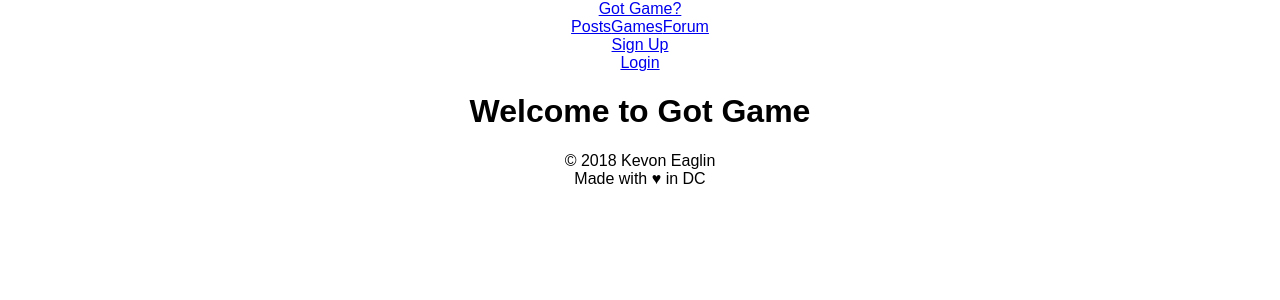
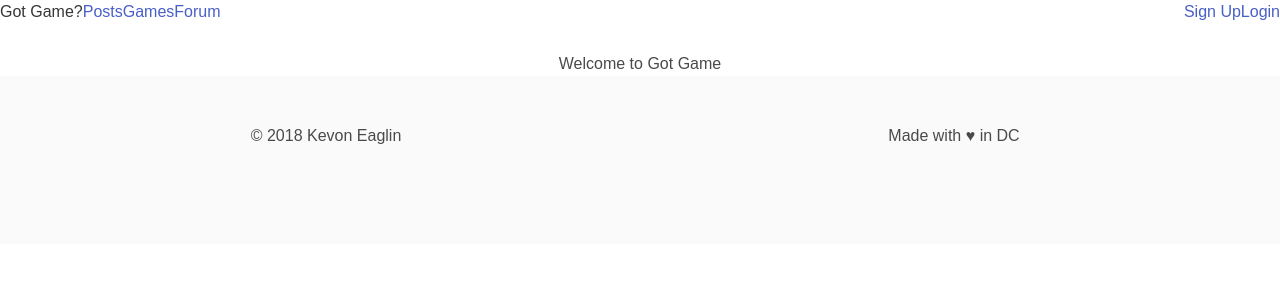
Before and after one commit to keaglin/p4front, a React (Create React App) app: page / in a window 1280 px wide. Shown: the top 300 px of the page. Built offline with nearby package versions, Linux system fonts and the light colour scheme.

Commit message:
emotion wired up

```diff
--- a/src/components/Footer.js
+++ b/src/components/Footer.js
@@ -2,10 +2,10 @@ import React from 'react'
 
 const Footer = () => {
   return (
-    <footer>
-      <div className="row">
-      <div className="col s2">&copy; 2018 Kevon Eaglin</div>
-      <div className="col s2 offset-s8">Made with &hearts; in DC</div>
+    <footer className="column footer">
+      <div className="columns">
+        <div className="column level-left">&copy; 2018 Kevon Eaglin</div>
+        <div className="column level-rigth">Made with &hearts; in DC</div>
       </div>
     </footer>
   )
--- a/src/components/Header.js
+++ b/src/components/Header.js
@@ -3,9 +3,11 @@ import { Link } from 'react-router-dom'
 
 const Header = () => {
 	return (
+		// <div  className="column">
 		<header>
+			{/* <div className="columns"> */}
 			<nav className="navbar" aria-label="main navigation">
-				<div className="navbar-brand">
+				<div className="navbar-brand level-left">
 					<Link to='/'>Got Game?</Link>
 					<div className="navbar-burger">
 						<span></span>
@@ -13,7 +15,7 @@ const Header = () => {
 						<span></span>
 					</div>
 				</div>
-				<div className="navbar-menu">
+				<div className="navbar-menu level-right">
 					<div className="navbar-start">
 						{/* navigation */}
 						<Link className="nav-item" to='/posts'>Posts</Link>
@@ -27,17 +29,9 @@ const Header = () => {
 					</div>
 				</div>
 			</nav>
-			{/* <nav className="navbar">
-				<div className="nav-wrapper">
-					<a href="#" className="brand-logo">Got Game?</a>
-					<ul id="nav-mobile" className="right hide-on-med-and-down">
-						<Link to='/posts'>Posts</Link>
-						<Link to='#'>Sign Up</Link>
-						<Link to='#'>Login</Link>
-					</ul>
-				</div>
-			</nav> */}
+		{/* </div> */}
 		</header>
+		// </div>
 	)
 }
 
--- a/src/css/App.css
+++ b/src/css/App.css
@@ -1,26 +1,18 @@
 .App {
-  text-align: center;
-  display: flex;
-  flex-direction: column;
-  justify-content: space-between !important;
-}
+  text-align: center; }
 
 .App-logo {
   animation: App-logo-spin infinite 20s linear;
-  height: 80px;
-}
+  height: 80px; }
 
 .App-header {
   background-color: #222;
   height: 150px;
   padding: 20px;
-  color: white;
-}
+  color: white; }
 
 .App-title {
-  font-size: 1.5em;
-}
+  font-size: 1.5em; }
 
 .App-intro {
-  font-size: large;
-}
+  font-size: large; }
--- /dev/null
+++ b/src/css/App.scss
@@ -0,0 +1,26 @@
+.App {
+  text-align: center;
+  // display: flex !important;
+  // flex-direction: column;
+  // justify-content: space-between;
+}
+
+.App-logo {
+  animation: App-logo-spin infinite 20s linear;
+  height: 80px;
+}
+
+.App-header {
+  background-color: #222;
+  height: 150px;
+  padding: 20px;
+  color: white;
+}
+
+.App-title {
+  font-size: 1.5em;
+}
+
+.App-intro {
+  font-size: large;
+}
--- a/src/css/index.css
+++ b/src/css/index.css
@@ -1,4 +1,6 @@
+@import url(../../node_modules/bulma/css/bulma.css);
 body {
   margin: 0;
   padding: 0;
-  font-family: sans-serif; }
+  font-family: sans-serif;
+  min-height: 100vh; }
--- a/src/css/index.scss
+++ b/src/css/index.scss
@@ -1,8 +1,13 @@
-@import 'bulma/bulma';
-@import 'bulma-extensions/extensions';
+@import '../../node_modules/bulma/css/bulma.css';
+// @import 'bulma-extensions';
 
 body {
   margin: 0;
   padding: 0;
   font-family: sans-serif;
+  min-height: 100vh;
 }
+
+// main {
+//   flex: 1 0 auto;
+// }
```
